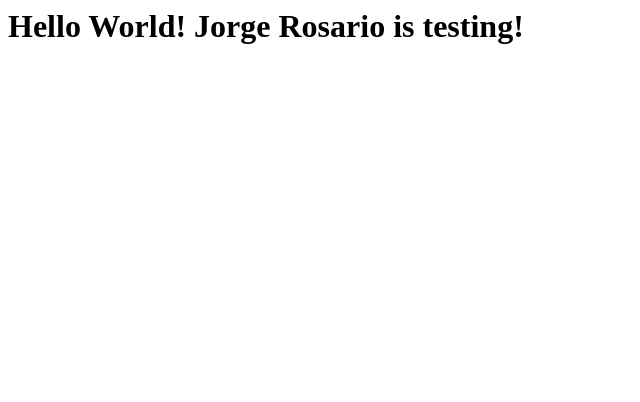
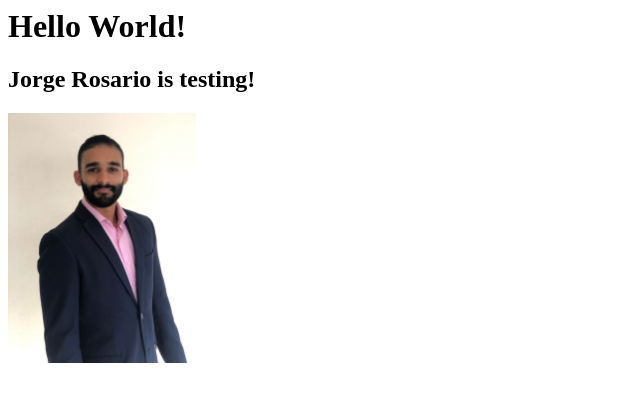
Before and after one commit to jrosariohdz/MITclass, a plain HTML site: page index.html in a window 1280 px wide. Shown: the whole page, without its empty margins (0-640 px from the left). Drawn offline with Linux system fonts and the light colour scheme.

Commit message:
adding image

```diff
--- a/index.html
+++ b/index.html
@@ -1,5 +1,12 @@
 <html>
-    <h1>Hello World!
+    <h1>Hello World!</h1>
 
-        Jorge Rosario is testing!</h1>
+        <h2>
+            Jorge Rosario is testing!
+        </h2>
+
+        <div>
+            <img src="jrh.JPG" height="250">
+        </div>
+
 </html>
```
Also changed, not shown: jrh.JPG (added).
